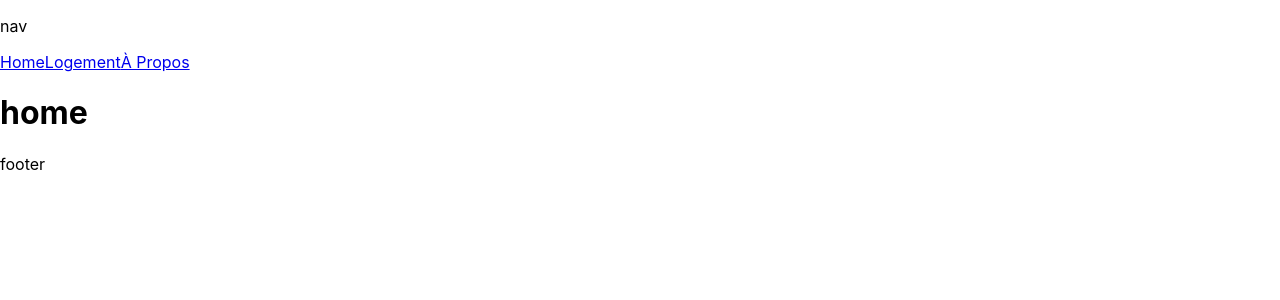
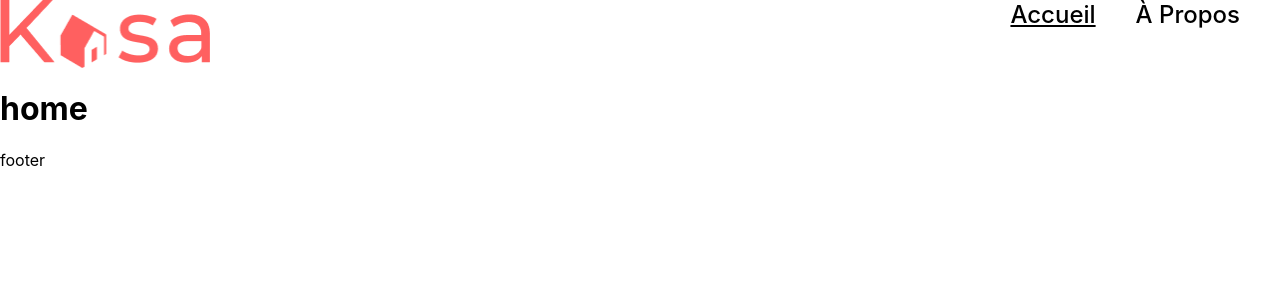
Before and after one commit to uu-0/kasa, a React (Create React App) app: page / in a window 1280 px wide. Shown: the top 300 px of the page. Built offline with nearby package versions, Linux system fonts and the light colour scheme.

Commit message:
étape 4: création de l'header

```diff
--- a/src/components/App.js
+++ b/src/components/App.js
@@ -1,5 +1,5 @@
 import logo from '../assets/logo.svg';
-import '../styles/App.css';
+import '../styles/css/App.css';
 
 function App() {
   return (
--- a/src/components/Header/index.jsx
+++ b/src/components/Header/index.jsx
@@ -1,13 +1,17 @@
 import { Link } from 'react-router-dom'
+import logo from '../../assets/kasa-logo.png'
+
+import '../../styles/css/header.css';
 
 function Header() {
     return (
-        <nav>
-            <p>nav</p>
-            <Link to="/">Home</Link>
-            <Link to="/logement">Logement</Link>
-            <Link to="/a-propos">À Propos</Link>
-        </nav>
+        <header>
+            <img className='kasa-logo' src={logo} alt={`kasa logo`} />
+            <nav>
+                <Link class="kasa-nav-link kasa-nav-link-active" to="/">Accueil</Link>
+                <Link class="kasa-nav-link" to="/a-propos">À Propos</Link>
+            </nav>
+        </header>
     )
 }
 
--- /dev/null
+++ b/src/styles/css/App.css
@@ -0,0 +1,38 @@
+.App {
+  text-align: center;
+}
+
+.App-logo {
+  height: 40vmin;
+  pointer-events: none;
+}
+
+@media (prefers-reduced-motion: no-preference) {
+  .App-logo {
+    animation: App-logo-spin infinite 20s linear;
+  }
+}
+
+.App-header {
+  background-color: #282c34;
+  min-height: 100vh;
+  display: flex;
+  flex-direction: column;
+  align-items: center;
+  justify-content: center;
+  font-size: calc(10px + 2vmin);
+  color: white;
+}
+
+.App-link {
+  color: #61dafb;
+}
+
+@keyframes App-logo-spin {
+  from {
+    transform: rotate(0deg);
+  }
+  to {
+    transform: rotate(360deg);
+  }
+}
--- /dev/null
+++ b/src/styles/css/header.css
@@ -0,0 +1,37 @@
+header {
+  display: flex;
+  justify-content: space-between;
+}
+
+.kasa-logo {
+  width: 210px;
+  height: 68px;
+}
+
+nav {
+  display: flex;
+  justify-content: space-between;
+  color: #000000;
+}
+
+.kasa-nav-link {
+  margin-right: 40px;
+  font-weight: 500;
+  font-size: 24px;
+  color: #000000;
+  text-decoration: none;
+}
+
+.kasa-nav-link:link,
+.kasa-nav-link:visited,
+.kasa-nav-link:active {
+  color: inherit;
+}
+
+.kasa-nav-link-active {
+  text-decoration: underline;
+  text-decoration-thickness: 1.5px;
+  text-underline-offset: 2px;
+}
+
+/*# sourceMappingURL=header.css.map */
--- /dev/null
+++ b/src/styles/css/index.css
@@ -0,0 +1,7 @@
+@import url('https://fonts.googleapis.com/css2?family=Montserrat:ital,wght@0,100..900;1,100..900&display=swap');
+body {
+  font-family: 'Montserrat', sans-serif;
+  margin-top: 50px;
+  margin-left: 80px;
+  margin-right: 80px;
+}
```
Also changed, not shown: src/assets/kasa-logo.png (added).
